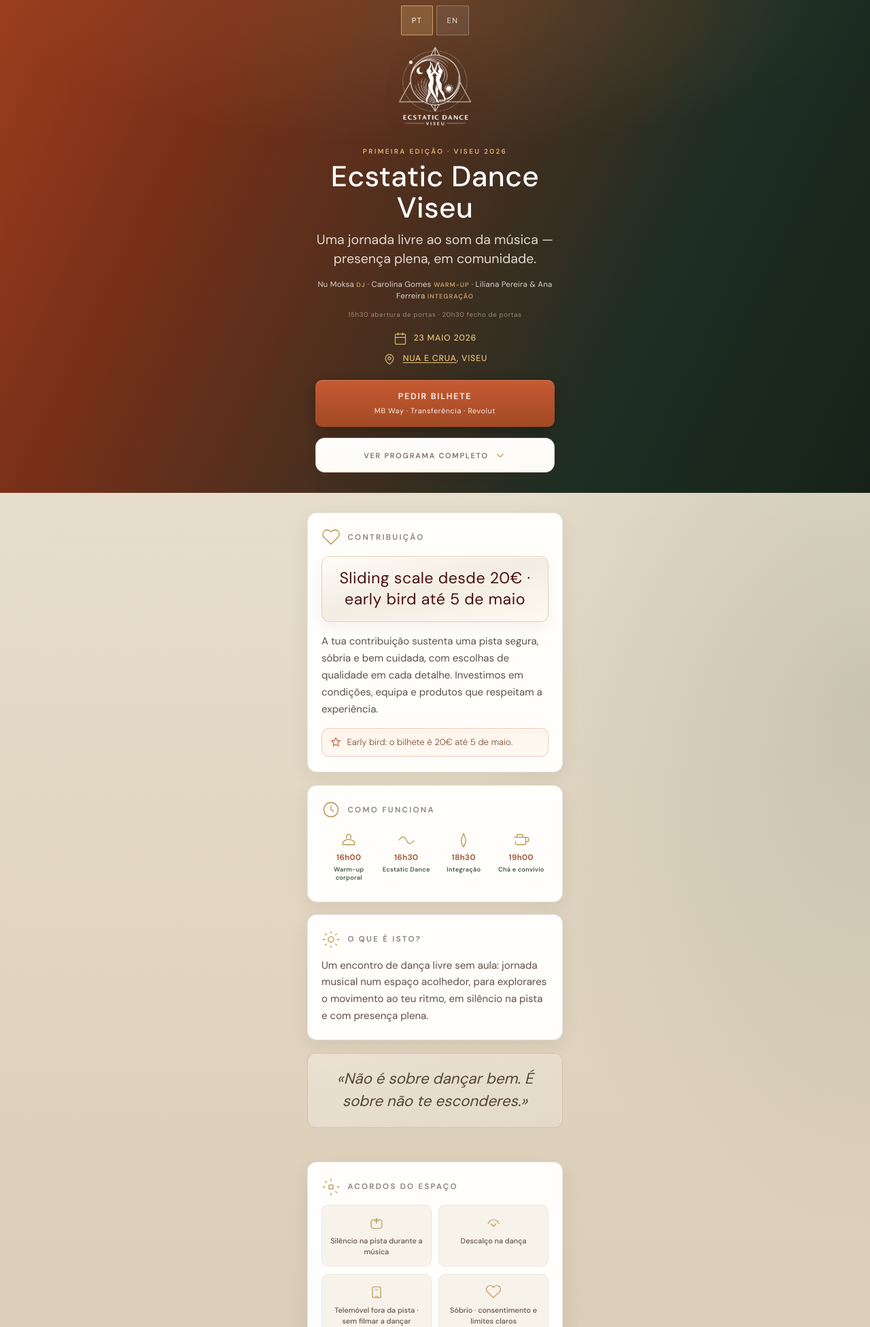
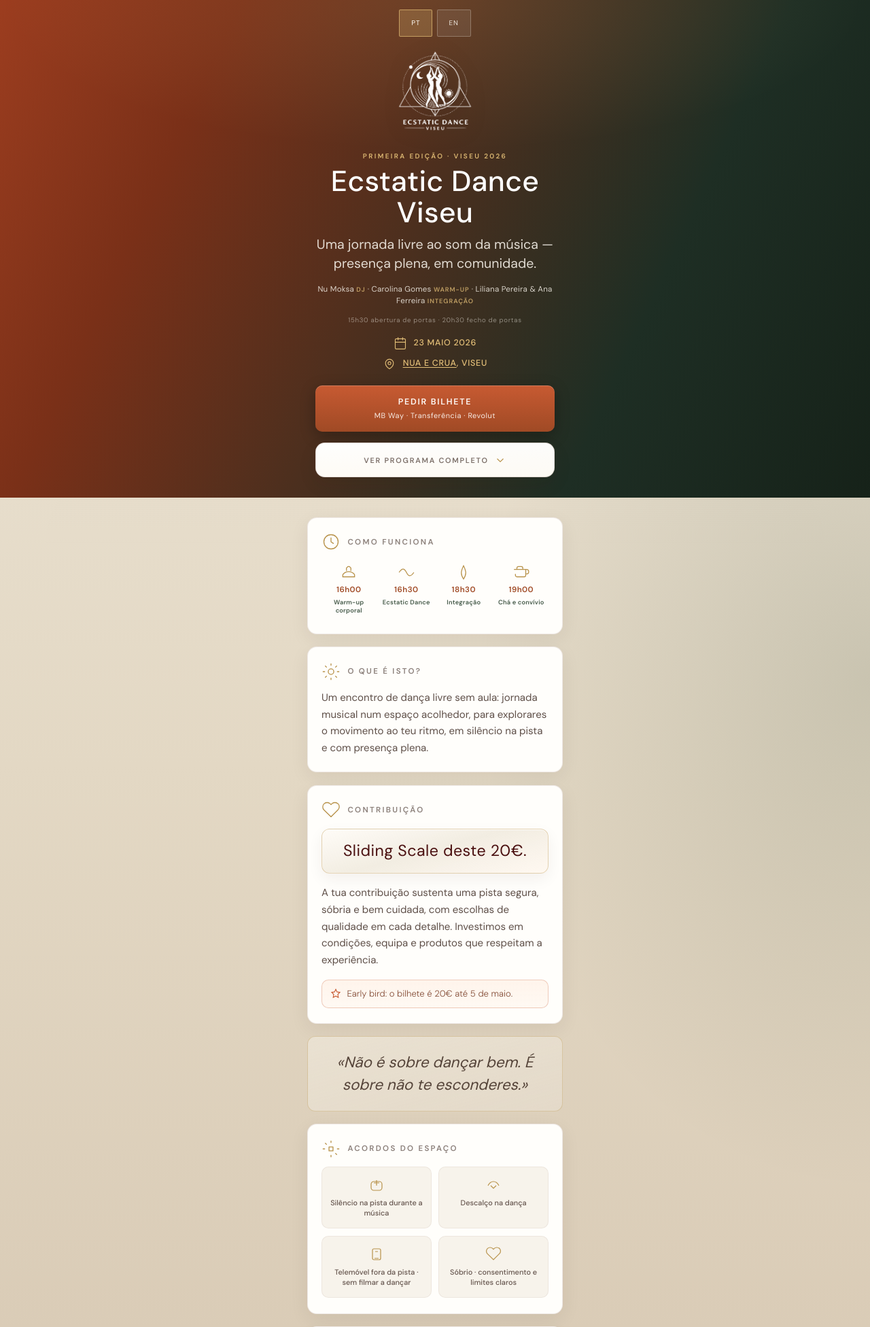
Before and after one commit to InnerFlect-Tech/ecstaticdance-viseu, a PHP site: page /links.html in a window 1280 px wide. Shown: the top 1952 px of the page at 68% size. Run offline with PHP 8.4, Linux system fonts and the light colour scheme.

Commit message:
feat: /links layout (FAQ, pullquote, CTA) and PT pricing copy
Co-authored-by: Cursor <cursoragent@cursor.com>

```diff
--- a/css/links.css
+++ b/css/links.css
@@ -328,6 +328,10 @@ a.links-landing-site:focus-visible {
   min-width: 0;
   box-sizing: border-box;
   padding: 1.75rem max(1.25rem, env(safe-area-inset-left, 0)) 3rem max(1.25rem, env(safe-area-inset-right, 0));
+}
+
+#links-page .links-landing-main {
+  padding-bottom: 2rem;
 }
 
 .links-landing-intro {
@@ -1579,10 +1583,10 @@ a.links-landing-site:focus-visible {
   }
 }
 
-/* Espaço para a barra fixa em viewports estreitos (evita sobrepor o FAQ) */
+/* Espaço para a barra fixa em viewports estreitos (evita sobrepor o FAQ ao fazer scroll no meio da página). */
 @media (max-width: 767px) {
   #links-page.has-sticky-cta .links-landing-main {
-    padding-bottom: 5.5rem;
+    padding-bottom: 4rem;
   }
 }
 
@@ -1787,7 +1791,7 @@ details[open] .links-faq-chevron {
   outline: none;
 }
 
-/* FAQ na página /links: mesmo shell visual que .links-v2-card */
+/* FAQ na página /links: mesmo shell visual que .links-v2-card (largura alinhada via .links-stack) */
 #links-page .links-faq-compact {
   background: #fffefb;
   border: 1px solid rgba(74, 16, 16, 0.09);
@@ -1797,6 +1801,13 @@ details[open] .links-faq-chevron {
   max-width: 26rem;
   margin: 0 auto 2rem;
   padding: 1.35rem 1.25rem 1.25rem;
+}
+
+/* Dentro da coluna .links-stack: mesma largura útil que os .links-v2-card (sem segunda “margem” lateral). */
+#links-page .links-stack .links-faq-compact {
+  width: 100%;
+  max-width: none;
+  margin: 0;
 }
 
 #links-page .links-faq-compact-title {
@@ -2054,21 +2065,22 @@ details[open] .links-faq-chevron {
 
 .links-lang {
   display: flex;
-  gap: 0.35rem;
+  gap: 0.4rem;
   align-items: center;
   margin-left: auto;
+  padding: 0.35rem 0.45rem;
 }
 .links-lang button {
   font-family: inherit;
-  font-size: 0.7rem;
-  letter-spacing: 0.12em;
+  font-size: 0.62rem;
+  letter-spacing: 0.1em;
   text-transform: uppercase;
   background: rgba(255, 252, 247, 0.75);
   border: 1px solid rgba(74, 16, 16, 0.2);
   color: var(--hub-ink);
-  min-height: 44px;
-  min-width: 44px;
-  padding: 0.35rem 0.9rem;
+  min-height: 40px;
+  min-width: 40px;
+  padding: 0.5rem 1.05rem;
   border-radius: 2px;
   cursor: pointer;
 }
@@ -3715,7 +3727,7 @@ body#links-page.lang-en .links-masthead .links-lang #lang-en {
 
 .links-pullquote {
   max-width: 24rem;
-  margin: 0 auto 2rem;
+  margin: 0 auto;
   padding: 1.35rem 1.25rem;
   background: linear-gradient(165deg, rgba(237, 230, 216, 0.75) 0%, rgba(228, 218, 202, 0.9) 100%);
   border: 1px solid rgba(184, 146, 74, 0.35);
@@ -3730,6 +3742,12 @@ body#links-page.lang-en .links-masthead .links-lang #lang-en {
   font-style: italic;
   line-height: 1.45;
   color: rgba(44, 24, 16, 0.78);
+}
+
+/* Na coluna do stack, mesma largura útil que os cartões (evita max-width: 24rem mais estreito). */
+.links-stack .links-pullquote {
+  max-width: none;
+  width: 100%;
 }
 
 .links-foot-cta {
--- a/js/links-hub.js
+++ b/js/links-hub.js
@@ -12,7 +12,7 @@ function paintLinksDynamicPricing() {
   const min = ticketMinEur()
   const early = isEarlyBirdPeriod()
   const pt = early
-    ? `Sliding scale desde ${min}€ · early bird até 5 de maio`
+    ? `Sliding Scale deste ${min}€.`
     : `Sliding scale desde ${min}€`
   const en = early
     ? `Sliding scale from €${min} · early bird through 5 May`
--- a/links.html
+++ b/links.html
@@ -421,32 +421,6 @@
     </div>
 
     <div class="links-stack" aria-label="Sobre o evento">
-      <article class="links-v2-card links-v2-card--contribution reveal">
-        <div class="links-v2-card-head">
-          <svg class="links-v2-icon" width="28" height="28" viewBox="0 0 24 24" fill="none" stroke="currentColor" stroke-width="1.15" stroke-linecap="round" stroke-linejoin="round" aria-hidden="true">
-            <path d="M20.8 4.6a5.5 5.5 0 0 0-7.8 0L12 5.6l-1-1a5.5 5.5 0 0 0-7.8 7.8L12 21l8.8-8.8a5.5 5.5 0 0 0 0-7.8z" />
-          </svg>
-          <h2 class="links-v2-card-title">
-            <span class="lang-pt">Contribuição</span>
-            <span class="lang-en">Contribution</span>
-          </h2>
-        </div>
-        <div class="links-v2-contribution-price" role="group" aria-label="Preço">
-          <p class="links-v2-price-line lang-pt"><span data-links-price-pt></span></p>
-          <p class="links-v2-price-line lang-en"><span data-links-price-en></span></p>
-        </div>
-        <p class="links-v2-card-body links-v2-contribution-body lang-pt">A tua contribuição sustenta uma pista segura, sóbria e bem cuidada, com escolhas de qualidade em cada detalhe. Investimos em condições, equipa e produtos que respeitam a experiência.</p>
-        <p class="links-v2-card-body links-v2-contribution-body lang-en">Your contribution sustains a safe, sober, and well-held dance floor, with quality choices in every detail. We invest in conditions, team, and products that honor the experience.</p>
-        <p class="links-v2-hint links-v2-hint--earlybird lang-pt">
-          <svg class="links-v2-hint-icon" viewBox="0 0 24 24" fill="none" stroke="currentColor" stroke-width="1.5" aria-hidden="true"><path d="M12 3l2.5 5.2L20 9l-4 4 1 6-5-2.8L7 19l1-6-4-4 5.5-.8L12 3z"/></svg>
-          <span data-links-contrib-early-pt></span>
-        </p>
-        <p class="links-v2-hint links-v2-hint--earlybird lang-en">
-          <svg class="links-v2-hint-icon" viewBox="0 0 24 24" fill="none" stroke="currentColor" stroke-width="1.5" aria-hidden="true"><path d="M12 3l2.5 5.2L20 9l-4 4 1 6-5-2.8L7 19l1-6-4-4 5.5-.8L12 3z"/></svg>
-          <span data-links-contrib-early-en></span>
-        </p>
-      </article>
-
       <article class="links-v2-card reveal">
         <div class="links-v2-card-head">
           <svg class="links-v2-icon" width="28" height="28" viewBox="0 0 24 24" fill="none" stroke="currentColor" stroke-width="1.15" stroke-linecap="round" stroke-linejoin="round" aria-hidden="true">
@@ -503,6 +477,32 @@
         </p>
       </article>
 
+      <article class="links-v2-card links-v2-card--contribution reveal">
+        <div class="links-v2-card-head">
+          <svg class="links-v2-icon" width="28" height="28" viewBox="0 0 24 24" fill="none" stroke="currentColor" stroke-width="1.15" stroke-linecap="round" stroke-linejoin="round" aria-hidden="true">
+            <path d="M20.8 4.6a5.5 5.5 0 0 0-7.8 0L12 5.6l-1-1a5.5 5.5 0 0 0-7.8 7.8L12 21l8.8-8.8a5.5 5.5 0 0 0 0-7.8z" />
+          </svg>
+          <h2 class="links-v2-card-title">
+            <span class="lang-pt">Contribuição</span>
+            <span class="lang-en">Contribution</span>
+          </h2>
+        </div>
+        <div class="links-v2-contribution-price" role="group" aria-label="Preço">
+          <p class="links-v2-price-line lang-pt"><span data-links-price-pt></span></p>
+          <p class="links-v2-price-line lang-en"><span data-links-price-en></span></p>
+        </div>
+        <p class="links-v2-card-body links-v2-contribution-body lang-pt">A tua contribuição sustenta uma pista segura, sóbria e bem cuidada, com escolhas de qualidade em cada detalhe. Investimos em condições, equipa e produtos que respeitam a experiência.</p>
+        <p class="links-v2-card-body links-v2-contribution-body lang-en">Your contribution sustains a safe, sober, and well-held dance floor, with quality choices in every detail. We invest in conditions, team, and products that honor the experience.</p>
+        <p class="links-v2-hint links-v2-hint--earlybird lang-pt">
+          <svg class="links-v2-hint-icon" viewBox="0 0 24 24" fill="none" stroke="currentColor" stroke-width="1.5" aria-hidden="true"><path d="M12 3l2.5 5.2L20 9l-4 4 1 6-5-2.8L7 19l1-6-4-4 5.5-.8L12 3z"/></svg>
+          <span data-links-contrib-early-pt></span>
+        </p>
+        <p class="links-v2-hint links-v2-hint--earlybird lang-en">
+          <svg class="links-v2-hint-icon" viewBox="0 0 24 24" fill="none" stroke="currentColor" stroke-width="1.5" aria-hidden="true"><path d="M12 3l2.5 5.2L20 9l-4 4 1 6-5-2.8L7 19l1-6-4-4 5.5-.8L12 3z"/></svg>
+          <span data-links-contrib-early-en></span>
+        </p>
+      </article>
+
       <blockquote class="links-pullquote reveal" cite="https://ecstaticdanceviseu.pt">
         <p class="lang-pt">«Não é sobre dançar bem. É sobre não te esconderes.»</p>
         <p class="lang-en">«It’s not about dancing well. It’s about not hiding yourself.»</p>
@@ -542,9 +542,8 @@
           </div>
         </div>
       </article>
-    </div>
 
-    <section class="links-faq-compact content-max-wide reveal" aria-labelledby="links-faq-heading">
+      <section class="links-faq-compact reveal" aria-labelledby="links-faq-heading">
         <h2 id="links-faq-heading" class="links-faq-compact-title">
           <svg width="18" height="18" viewBox="0 0 18 18" fill="none" stroke="currentColor" stroke-width="1.4" stroke-linecap="round" aria-hidden="true"><circle cx="9" cy="9" r="7.5"/><path d="M7 7.2C7 6 7.8 5.2 9 5.2c1.1 0 2 .8 2 1.9 0 1.6-2 2.2-2 3.4"/><circle cx="9" cy="13.2" r=".7" fill="currentColor" stroke="none"/></svg>
           <span class="lang-pt">Antes de vir</span>
@@ -573,6 +572,7 @@
           </details>
         </div>
       </section>
+    </div>
 
   </main>
 
```
Lines whose indentation alone changed are shown as unchanged.
